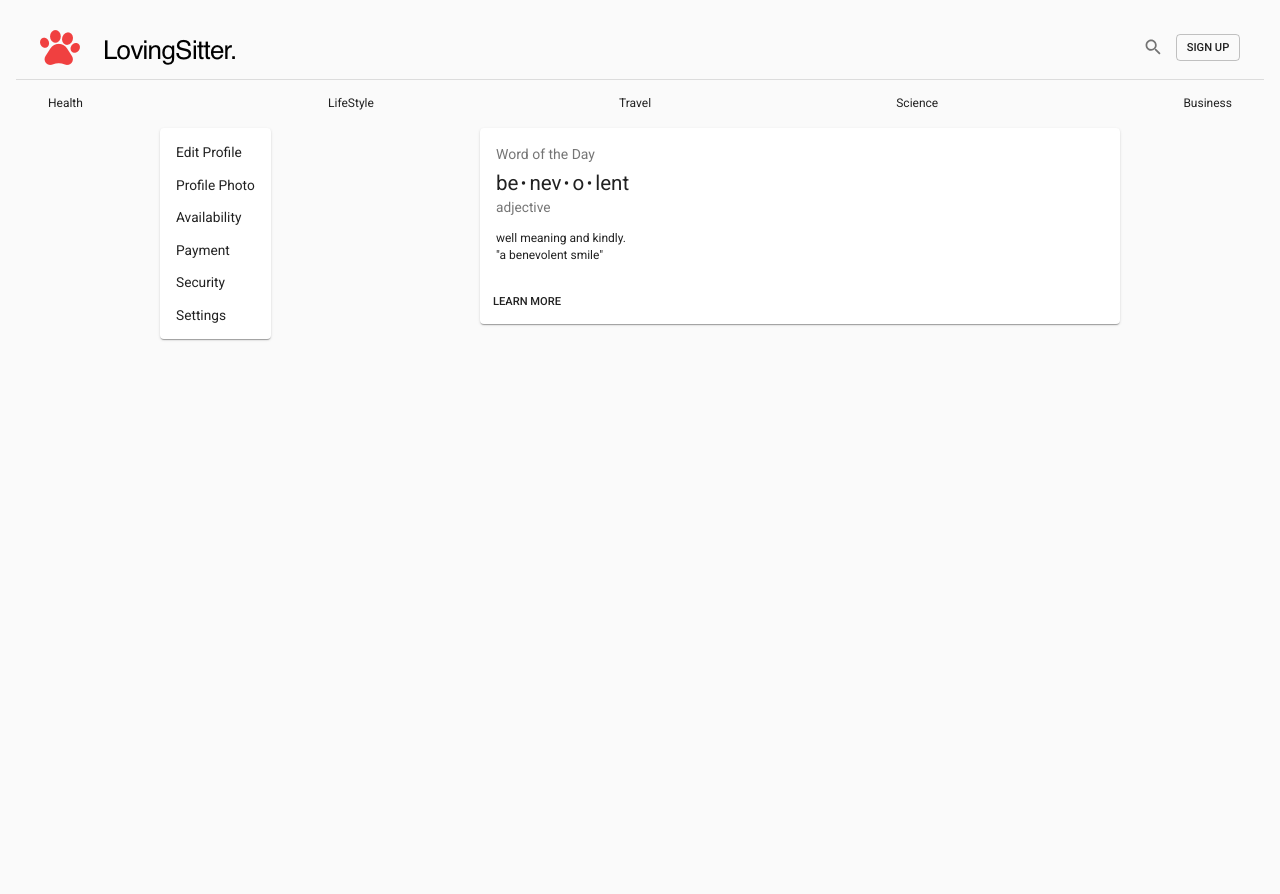
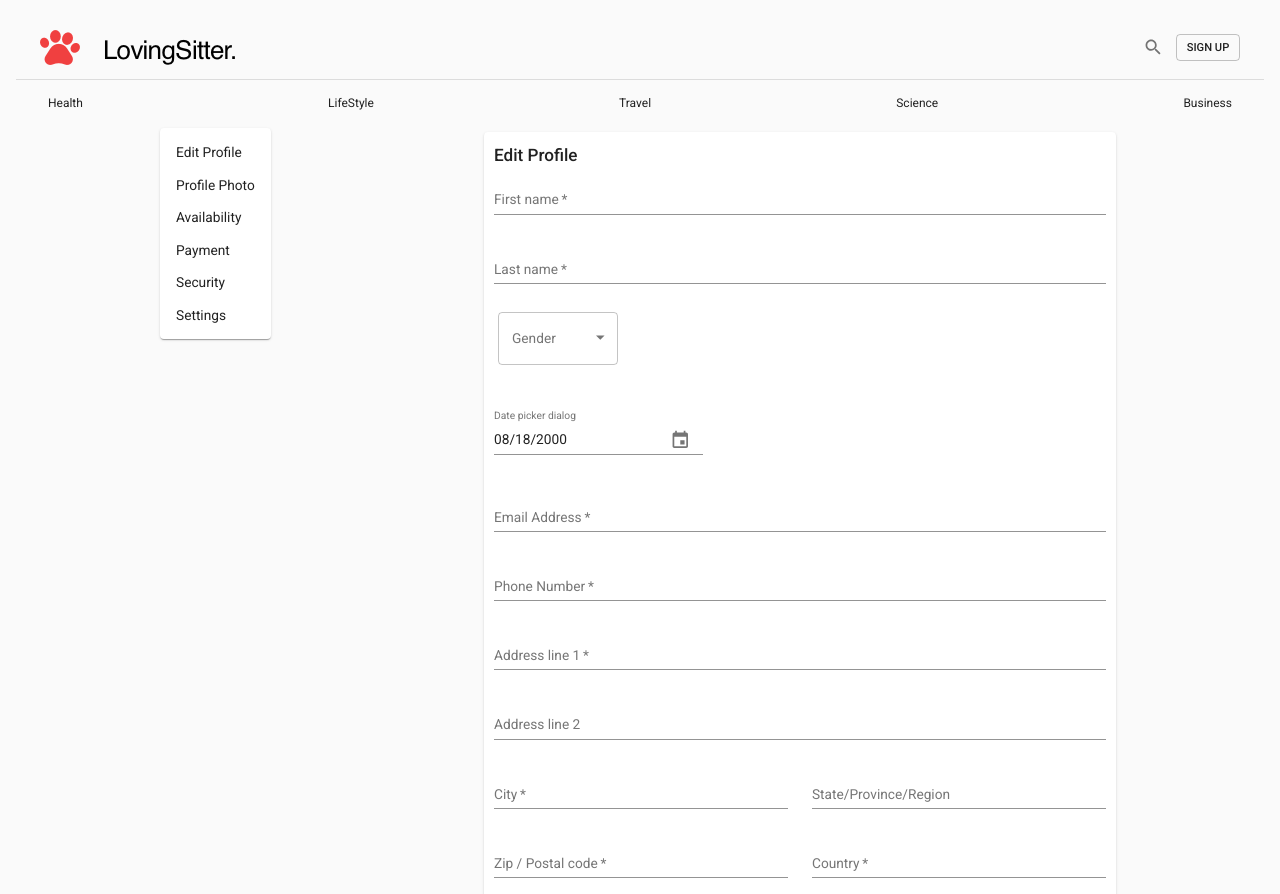
Before and after one commit to hatchways/team-lasagna, a React (Create React App) app in the folder client/: page / in a window 1280 px wide. Shown: the top 894 px of the page. Before the commit the page ends 800 px from the top, so only its background shows below. Built offline with nearby package versions, Linux system fonts and the light colour scheme.

Commit message:
profile page form

```diff
--- a/client/package.json
+++ b/client/package.json
@@ -3,8 +3,11 @@
   "version": "0.1.0",
   "private": true,
   "dependencies": {
-    "@material-ui/core": "^4.1.3",
+    "@date-io/date-fns": "^1.3.13",
+    "@material-ui/core": "^4.9.8",
     "@material-ui/icons": "^4.9.1",
+    "@material-ui/pickers": "^3.2.10",
+    "date-fns": "^2.11.1",
     "react": "^16.8.6",
     "react-dom": "^16.8.6",
     "react-router-dom": "^5.0.1",
--- a/client/src/App.js
+++ b/client/src/App.js
@@ -1,4 +1,6 @@
 import React from "react";
+import { MuiPickersUtilsProvider } from '@material-ui/pickers';
+import DateFnsUtils from '@date-io/date-fns';
 import { MuiThemeProvider } from "@material-ui/core";
 import { BrowserRouter, Route, Switch } from "react-router-dom";
 
@@ -11,12 +13,14 @@ import "./App.css";
 function App() {
   return (
     <MuiThemeProvider theme={theme}>
+      <MuiPickersUtilsProvider utils={DateFnsUtils}>
       <BrowserRouter>
         <Switch>
           <Route path="/signup" component={Register} />
           <Route path="/" component={LandingPage} />
         </Switch>
       </BrowserRouter>
+      </MuiPickersUtilsProvider>
     </MuiThemeProvider>
   );
 }
--- a/client/src/pages/Landing.js
+++ b/client/src/pages/Landing.js
@@ -6,6 +6,7 @@ import { Typography, withStyles, CssBaseline, Grid} from "@material-ui/core";
 import Navbar from '../Components/shared/Navbar'
 import MenuListComposition from '../Components/shared/SideMenu'
 import UserProfile from '../pages/UserProfile'
+//import Register from '../Components/Register/Register'
 
 const landinPageStyle = theme => ({
   landingContainer: {
@@ -51,11 +52,9 @@ class LandingPage extends Component {
       <div className={classes.landingContainer}>
       <div>
           <CssBaseline />
-
           <nav>
             <Navbar />
           </nav>
-
           <Grid container style={{ margin: "0 auto", maxWidth: 960 }}>
             <Grid item xs={4}>
               <MenuListComposition />
--- a/client/src/pages/UserProfile.js
+++ b/client/src/pages/UserProfile.js
@@ -1,14 +1,19 @@
 import React from 'react';
 import { makeStyles } from '@material-ui/core/styles';
-import Card from '@material-ui/core/Card';
-import CardActions from '@material-ui/core/CardActions';
-import CardContent from '@material-ui/core/CardContent';
-import Button from '@material-ui/core/Button';
+//import DateFnsUtils from '@date-io/date-fns';
+import { Grid, TextField, FormControlLabel, Checkbox, Card, FormControl,
+          InputLabel, Select, MenuItem, CardActions, Button } from '@material-ui/core'
 import Typography from '@material-ui/core/Typography';
+import {
+  KeyboardTimePicker,
+  KeyboardDatePicker,
+} from '@material-ui/pickers';
 
 const useStyles = makeStyles({
   root: {
     minWidth: 275,
+    margin: '4px 4px',
+    padding: '10px 10px'
   },
   bullet: {
     display: 'inline-block',
@@ -21,33 +26,180 @@ const useStyles = makeStyles({
   pos: {
     marginBottom: 12,
   },
+  formControl: {
+    margin: '4px 4px',
+    minWidth: 120,
+  },
+  selectEmpty: {
+    marginTop: '4px',
+  },
 });
 
 export default function UserProfile() {
   const classes = useStyles();
+  const [gender, setGender] = React.useState('');
+  const [selectedDate, setSelectedDate] = React.useState(new Date('2000-08-18T21:11:54'));
+
+  const handleDateChange = (date) => {
+    setSelectedDate(date);
+  };
+
+  const handleGenderChange = (event) => {
+    setGender(event.target.value);
+  };
+
+  const handleSubmitForm = (event) => {
+    event.preventDefault()
+
+  }
+
   const bull = <span className={classes.bullet}>•</span>;
 
   return (
+    <React.Fragment>
     <Card className={classes.root}>
-      <CardContent>
-        <Typography className={classes.title} color="textSecondary" gutterBottom>
-          Word of the Day
-        </Typography>
-        <Typography variant="h5" component="h2">
-          be{bull}nev{bull}o{bull}lent
-        </Typography>
-        <Typography className={classes.pos} color="textSecondary">
-          adjective
-        </Typography>
-        <Typography variant="body2" component="p">
-          well meaning and kindly.
-          <br />
-          {'"a benevolent smile"'}
-        </Typography>
-      </CardContent>
-      <CardActions>
-        <Button size="small">Learn More</Button>
-      </CardActions>
+    <Typography variant="h6" gutterBottom>
+      Edit Profile
+    <form onSubmit={handleSubmitForm}>
+
+    <Grid container spacing={3}>
+      <Grid item xs={12}>
+        <TextField
+          required
+          id="firstName"
+          name="firstName"
+          label="First name"
+          fullWidth
+          autoComplete="fname"
+        />
+        </Grid>
+        <Grid item xs={12}>
+        <TextField
+          required
+          id="lastName"
+          name="lastName"
+          label="Last name"
+          fullWidth
+          autoComplete="lname"
+        />
+        </Grid>
+        <Grid item xs={12}>
+        <FormControl variant="outlined" className={classes.formControl}>
+        <InputLabel id="demo-simple-select-outlined">Gender</InputLabel>
+        <Select
+          id="demo-simple-select-outlined"
+          value={gender}
+          onChange={handleGenderChange}
+          label="Gender"
+        >
+          <MenuItem value={'male'}>Male</MenuItem>
+          <MenuItem value={'female'}>Female</MenuItem>
+          <MenuItem value={'other'}>Other</MenuItem>
+        </Select>
+        </FormControl>
+        </Grid>
+        <Grid item xs={12}>
+        <KeyboardDatePicker
+          margin="normal"
+          id="date-picker-dialog"
+          label="Date picker dialog"
+          format="MM/dd/yyyy"
+          value={selectedDate}
+          onChange={handleDateChange}
+          KeyboardButtonProps={{
+            'aria-label': 'change date',
+          }}
+        />
+        </Grid>
+      <Grid item xs={12}>
+        <TextField
+          required
+          id="email"
+          name="email"
+          label="Email Address"
+          fullWidth
+          autoComplete="email address"
+        />
+      </Grid>
+      <Grid item xs={12}>
+        <TextField
+          required
+          id="phoneNumber"
+          name="phoneNumber"
+          label="Phone Number"
+          fullWidth
+          autoComplete="phone number"
+        />
+      </Grid>
+      <Grid item xs={12}>
+        <TextField
+          required
+          id="address1"
+          name="address1"
+          label="Address line 1"
+          fullWidth
+          autoComplete="billing address-line1"
+        />
+      </Grid>
+      <Grid item xs={12}>
+        <TextField
+          id="address2"
+          name="address2"
+          label="Address line 2"
+          fullWidth
+          autoComplete="billing address-line2"
+        />
+      </Grid>
+      <Grid item xs={12} sm={6}>
+        <TextField
+          required
+          id="city"
+          name="city"
+          label="City"
+          fullWidth
+          autoComplete="billing address-level2"
+        />
+      </Grid>
+      <Grid item xs={12} sm={6}>
+        <TextField id="state" name="state" label="State/Province/Region" fullWidth />
+      </Grid>
+      <Grid item xs={12} sm={6}>
+        <TextField
+          required
+          id="zip"
+          name="zip"
+          label="Zip / Postal code"
+          fullWidth
+          autoComplete="billing postal-code"
+        />
+      </Grid>
+      <Grid item xs={12} sm={6}>
+        <TextField
+          required
+          id="country"
+          name="country"
+          label="Country"
+          fullWidth
+          autoComplete="billing country"
+        />
+      </Grid>
+      <Grid item xs={12}>
+      <TextField
+        id="aboutme"
+        label="Tell us about yourself"
+        multiline
+        rows="4"
+        defaultValue="Tell Us about yourself"
+        variant="outlined"
+      />
+      </Grid>
+    </Grid>
+    <CardActions>
+      <Button size="small">Save</Button>
+    </CardActions>
+    </form>
+    </Typography>
     </Card>
+  </React.Fragment>
   );
 }
```
Also changed, not shown: 2 other files (tests, documents, lock files or other folders).
